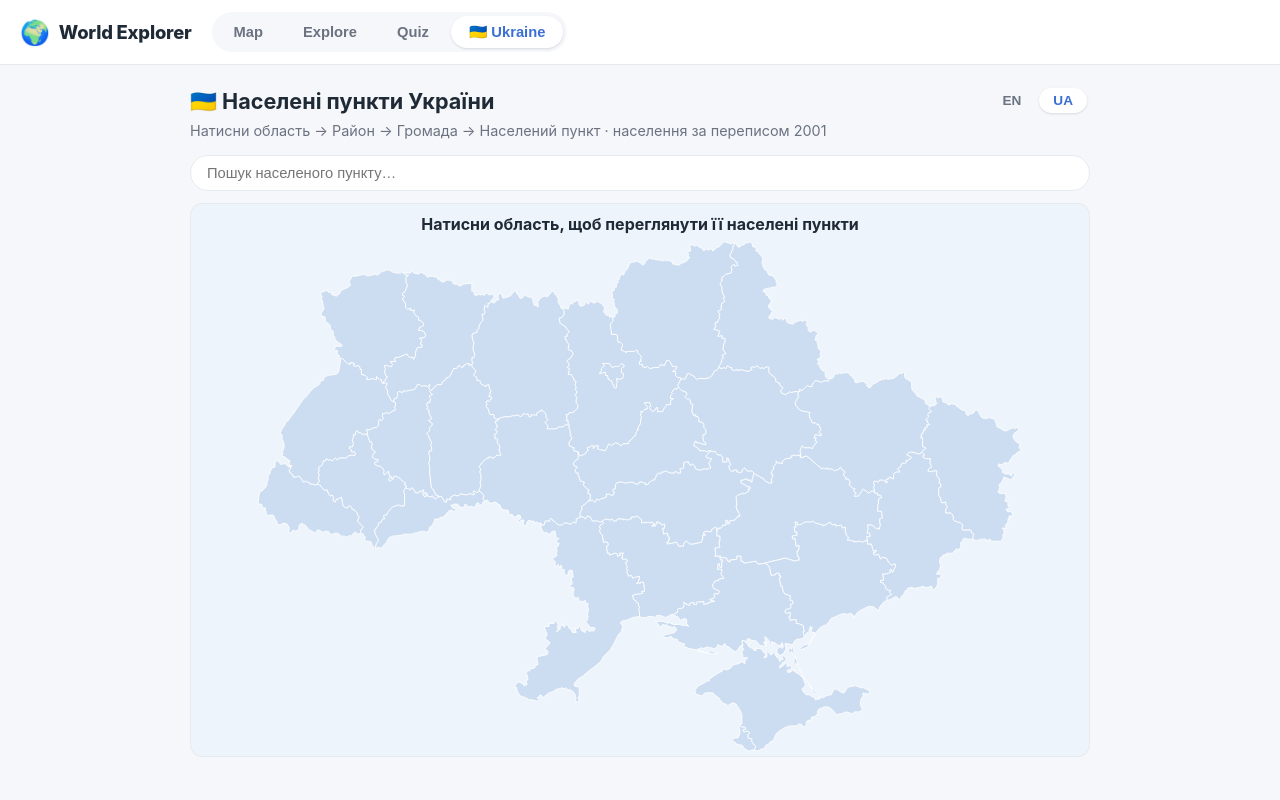
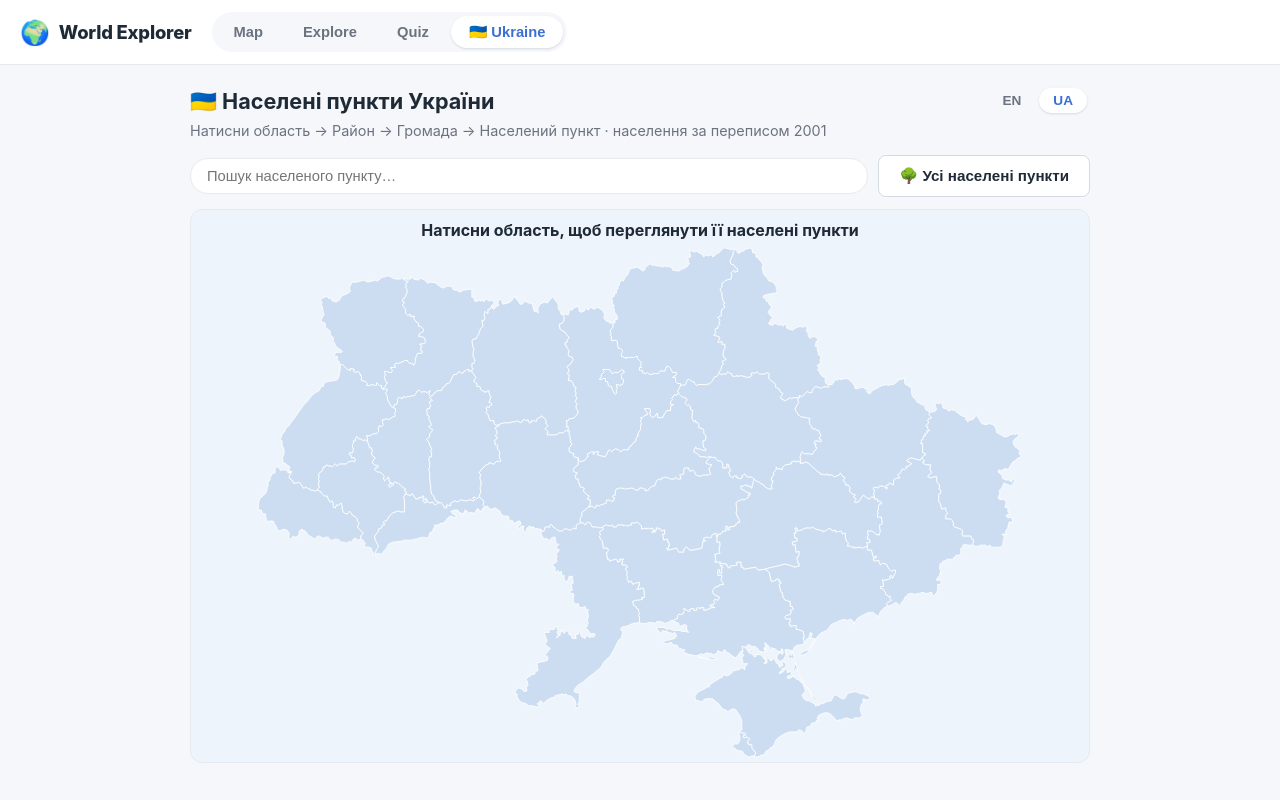
Before and after one commit to Endorrfin/world-explorer, a React (Vite) app: page /#/map in a window 1280 px wide. Both pictures are taken after a click on the button "🇺🇦 Ukraine". Built offline with nearby package versions, Linux system fonts and the light colour scheme.

Commit message:
World Explorer: Ukraine: add full settlements tree toggle alongside the regions map

```diff
--- a/src/components/UkraineTab.tsx
+++ b/src/components/UkraineTab.tsx
@@ -48,6 +48,8 @@ const T = {
     found: "found",
     mapHint: "Click a region to explore its settlements",
     back: "← Regions map",
+    fullTree: "🌳 All settlements",
+    toMap: "🗺️ Regions map",
   },
   ua: {
     title: "Населені пункти України",
@@ -61,6 +63,8 @@ const T = {
     found: "знайдено",
     mapHint: "Натисни область, щоб переглянути її населені пункти",
     back: "← До карти областей",
+    fullTree: "🌳 Усі населені пункти",
+    toMap: "🗺️ Карта областей",
   },
 };
 
@@ -95,6 +99,7 @@ export function UkraineTab() {
   const [expanded, setExpanded] = useState<Set<number>>(new Set());
   const [regionId, setRegionId] = useState<string | null>(null);
   const [hoverId, setHoverId] = useState<string | null>(null);
+  const [mode, setMode] = useState<"map" | "tree">("map");
 
   useEffect(() => {
     if (cache[lang]) {
@@ -134,12 +139,13 @@ export function UkraineTab() {
   // the subtree to show: a selected region (drill-down), else the whole country
   const treeRoot = useMemo(() => {
     if (!data) return null;
+    if (mode === "tree") return data.root;
     if (!regionId) return data.root;
     const r = REGIONS.regions.find((x) => x.id === regionId);
     if (!r) return data.root;
     const idx = lang === "ua" ? r.iu : r.ie;
     return data.root.children?.[idx] ?? data.root;
-  }, [data, regionId, lang]);
+  }, [data, mode, regionId, lang]);
 
   // when the shown subtree changes, expand just its root
   useEffect(() => {
@@ -173,9 +179,13 @@ export function UkraineTab() {
     });
 
   const baseDepth = treeRoot?.depth ?? 0;
-  const showMap = !results && !regionId;
-  const showTree = !results && !!regionId;
+  const showMap = !results && mode === "map" && !regionId;
+  const showTree = !results && (mode === "tree" || (mode === "map" && !!regionId));
   const hoverRegion = hoverId ? REGIONS.regions.find((r) => r.id === hoverId) : null;
+  const collapseAll = () => data && treeRoot && setExpanded(new Set([treeRoot.id]));
+  const legendItems = LEVEL_LABELS[lang]
+    .map((l, i) => ({ l, i }))
+    .filter((x) => x.i >= baseDepth);
 
   return (
     <div className="uk">
@@ -208,10 +218,32 @@ export function UkraineTab() {
           value={query}
           onChange={(e) => setQuery(e.target.value)}
         />
-        {showTree && (
+        {showMap && (
+          <button type="button" className="btn" onClick={() => setMode("tree")}>
+            {t.fullTree}
+          </button>
+        )}
+        {!results && mode === "map" && regionId && (
           <button type="button" className="btn" onClick={() => setRegionId(null)}>
             {t.back}
           </button>
+        )}
+        {!results && mode === "tree" && (
+          <>
+            <button
+              type="button"
+              className="btn"
+              onClick={() => {
+                setMode("map");
+                setRegionId(null);
+              }}
+            >
+              {t.toMap}
+            </button>
+            <button type="button" className="btn" onClick={collapseAll}>
+              {t.collapse}
+            </button>
+          </>
         )}
       </div>
 
@@ -280,10 +312,10 @@ export function UkraineTab() {
       {data && showTree && treeRoot && (
         <>
           <div className="uk__legend">
-            {LEVEL_LABELS[lang].slice(1).map((l, i) => (
-              <span key={i} className="uk__leg">
-                <span className="uk__dot" style={{ background: LEVEL_COLORS[i + 1] }} />
-                {l}
+            {legendItems.map((x) => (
+              <span key={x.i} className="uk__leg">
+                <span className="uk__dot" style={{ background: LEVEL_COLORS[x.i] }} />
+                {x.l}
               </span>
             ))}
           </div>
```
Also changed, not shown: 1 other file (tests, documents, lock files or other folders).
